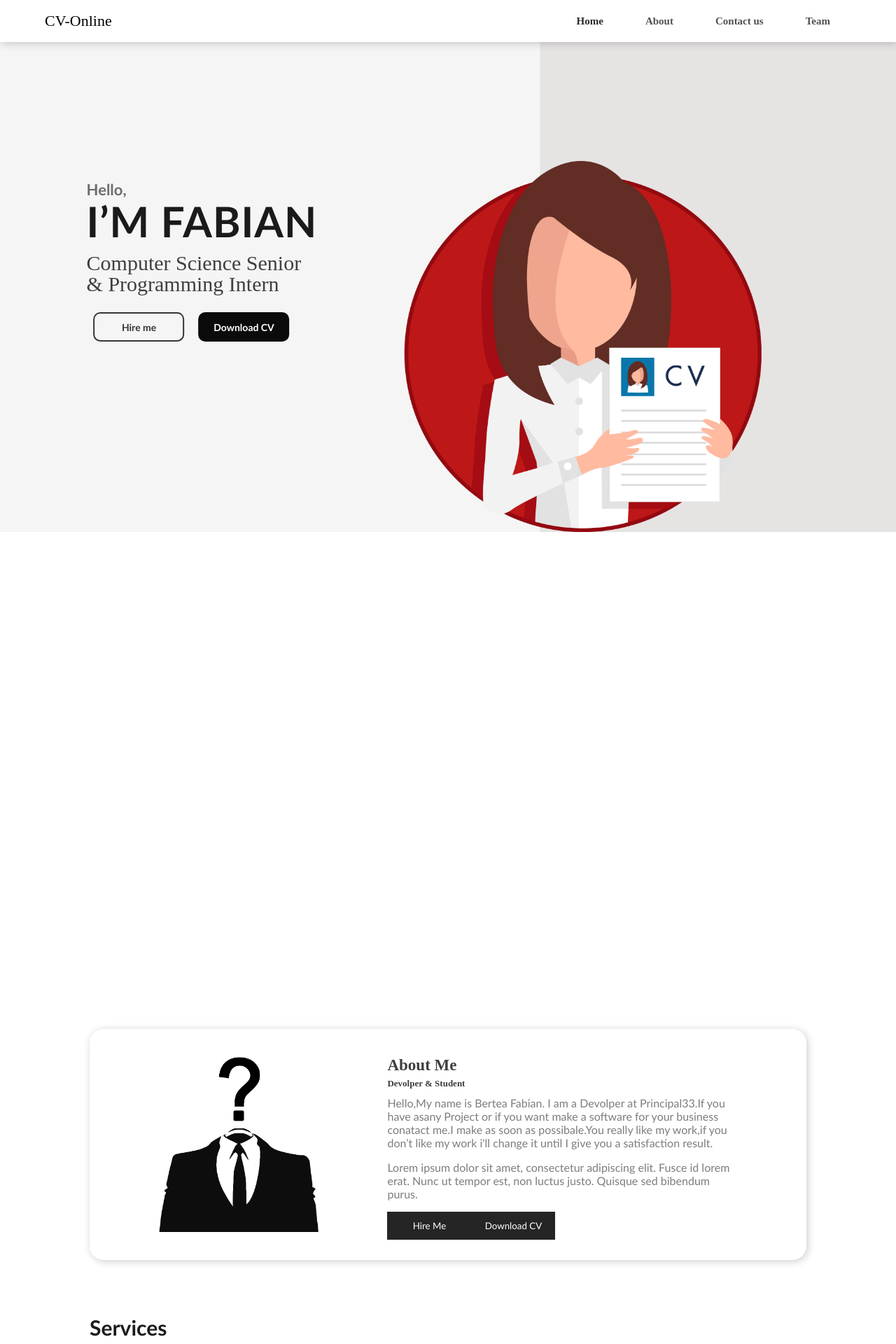
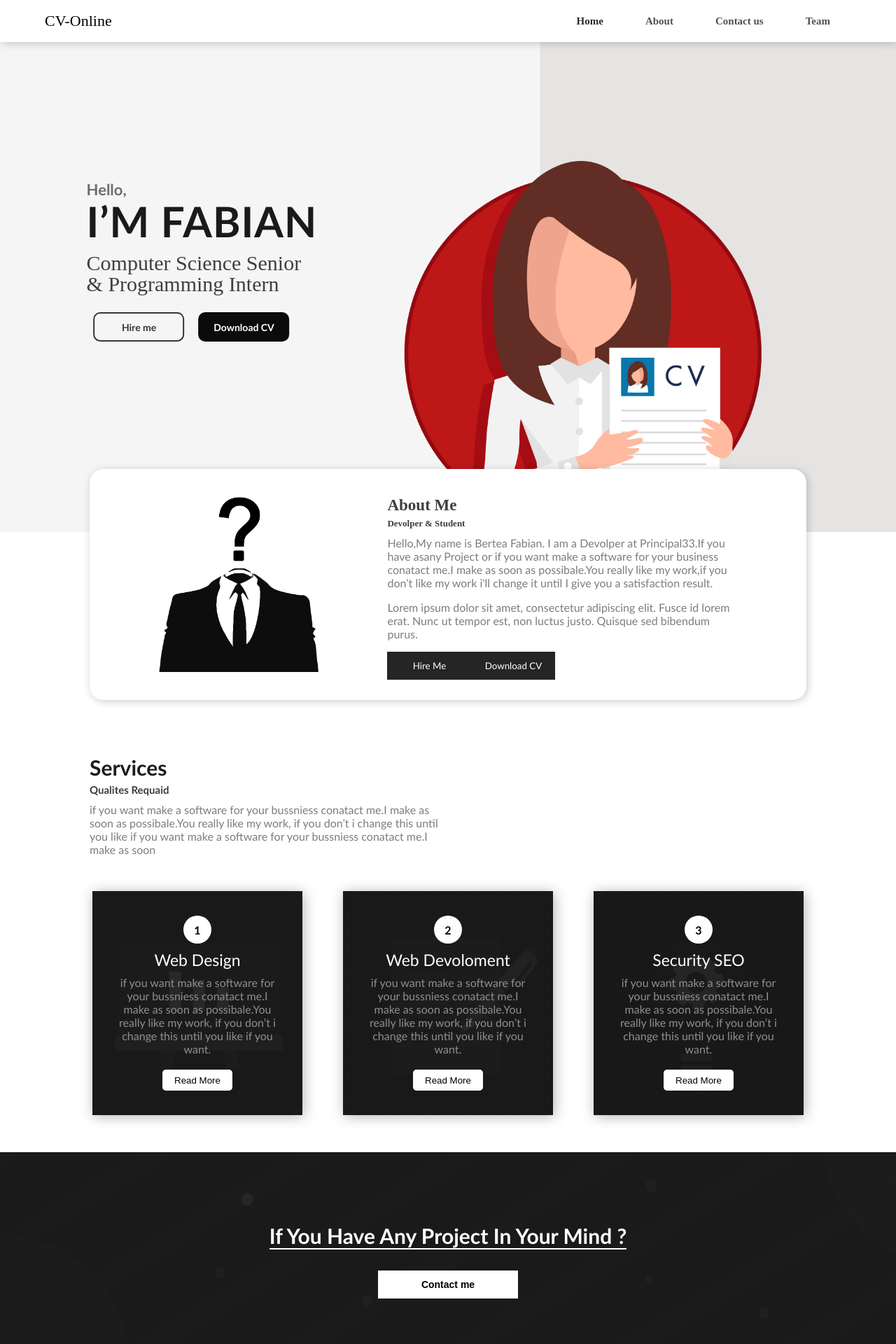
Before and after one commit to bogdanandreias/FE-CV-Online, a Vue app: page / in a window 1280 px wide. Shown: the top 1920 px of the page at 70% size. Built offline with nearby package versions, Linux system fonts and the light colour scheme.

Commit message:
Removed unnecessary height from content container div.

```diff
--- a/src/components/CurriculumVitaeContent.vue
+++ b/src/components/CurriculumVitaeContent.vue
@@ -18,9 +18,6 @@ export default {
 </script>
 
 <style scoped>
-.content-container {
-  height: 100vh;
-}
 .model {
   height: 530px;
   position: absolute;
```
